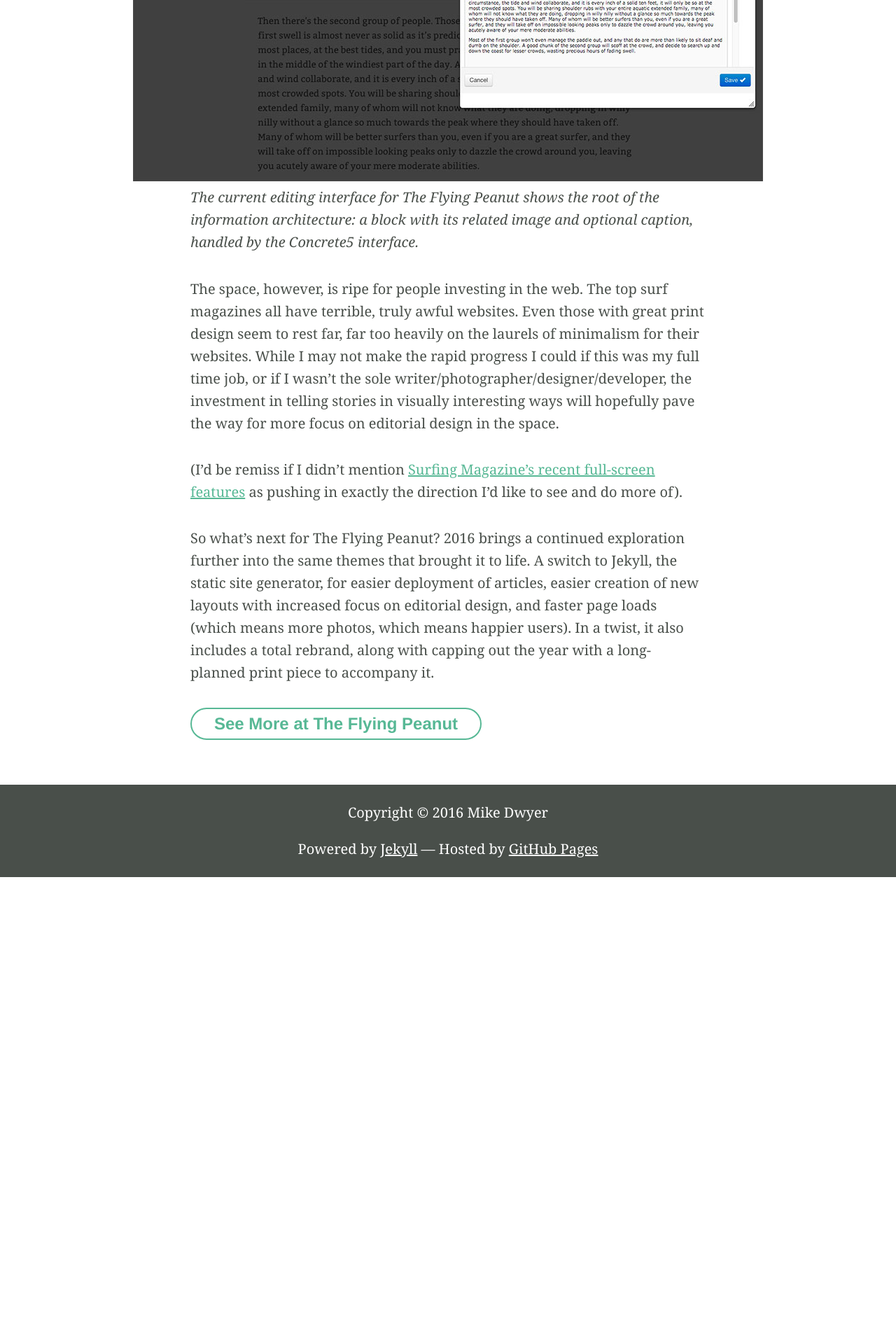
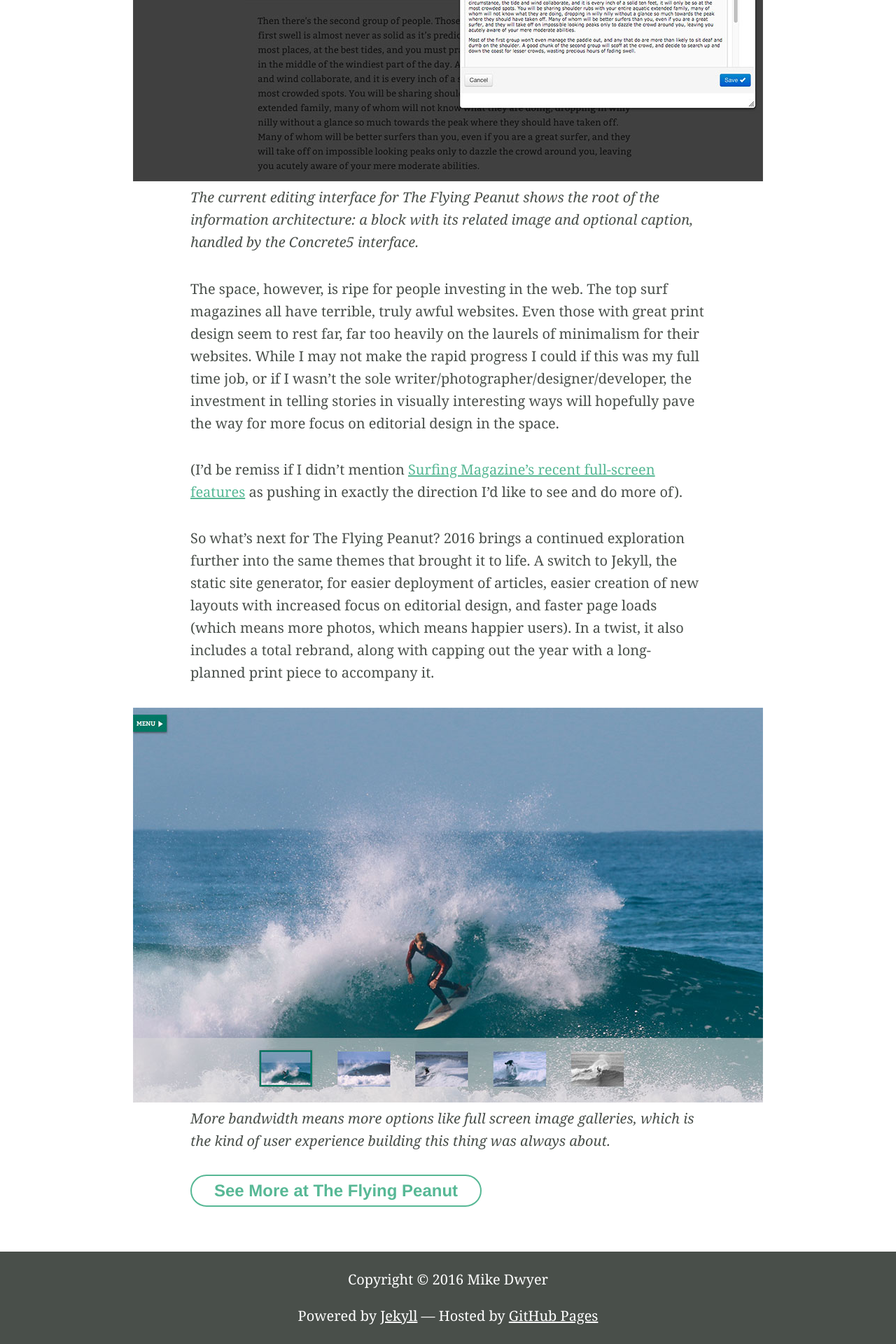
Before and after one commit to scruffypixels/scruffypixels.github.io, a Jekyll site: the page built from work-the-flying-peanut.html, in a window 1280 px wide. Shown: the part 3130-5050 px from the top of the page at 70% size. Built offline with Jekyll 4.4.1, drawn with Linux system fonts in a browser that asks for light colours; some web fonts are replaced; before the commit the page ends 4383 px from its top, so only the background shows below that.

Commit message:
Added additional example for The Flying Peanut, tweaked figcaption CSS

```diff
--- a/css/main.scss
+++ b/css/main.scss
@@ -555,6 +555,7 @@ h2 + .meta { margin-top: 0; }
 .img-wide + figcaption {
 	font-style: italic;
 	margin-top: 7px;
+	margin-bottom: 32px;
 }
 
 @include media-query( $break2 ) {
--- a/work-the-flying-peanut.html
+++ b/work-the-flying-peanut.html
@@ -39,5 +39,13 @@ permalink: /work/the-flying-peanut/
 
 	<p>So what’s next for The Flying Peanut? 2016 brings a continued exploration further into the same themes that brought it to life. A switch to Jekyll, the static site generator, for easier deployment of articles, easier creation of new layouts with increased focus on editorial design, and faster page loads (which means more photos, which means happier users). In a twist, it also includes a total rebrand, along with capping out the year with a long-planned print piece to accompany it.</p>
 
+</div>
+
+<figure>
+	<img class="img-wide" src="{{ site.baseurl }}/images/tfp-fullscreen-example.jpg" alt="The Flying Peanut full screen slideshow">
+	<figcaption class="site-width">More bandwidth means more options like full screen image galleries, which is the kind of user experience building this thing was always about.</figcaption>
+</figure>
+
+<div class="site-width">
 	<a class="button" href="http://www.theflyingpeanut.com">See More at The Flying Peanut</a>
 </div>
```
Also changed, not shown: images/tfp-fullscreen-example.jpg (added).
